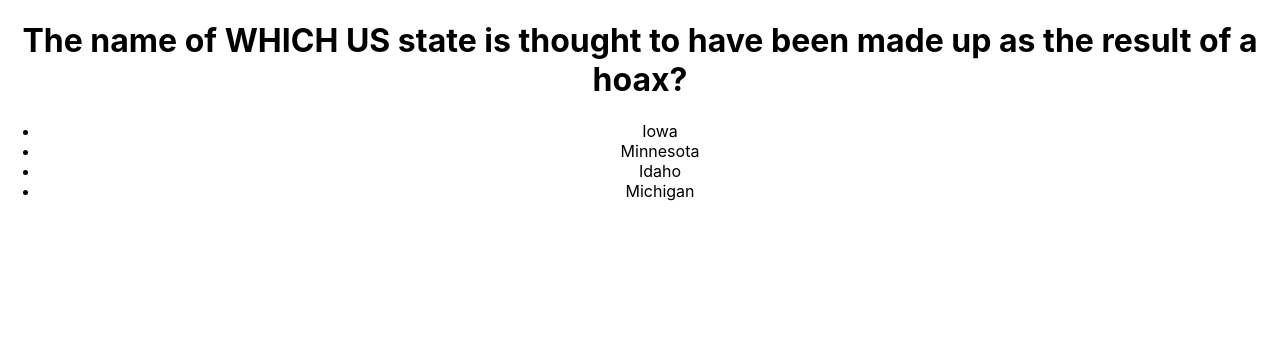
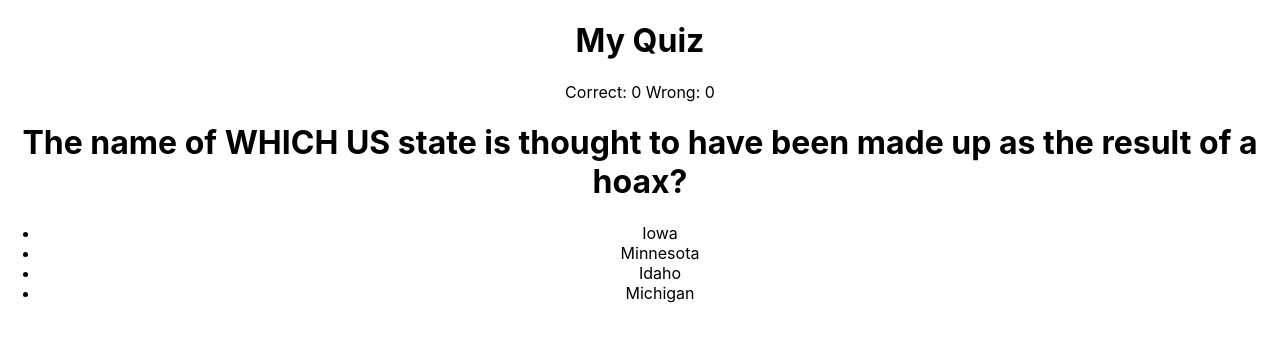
Before and after one commit to webbeast2019/react-trivia, a React (Create React App) app: page / in a window 1280 px wide. Both pictures are taken after a click on the button "Start". Shown: the top 340 px of the page. Built offline with nearby package versions, Linux system fonts and the light colour scheme.

Commit message:
add indications to header

```diff
--- a/src/App.tsx
+++ b/src/App.tsx
@@ -4,6 +4,7 @@ import {IQuestion} from './models/IQuestion';
 import Question from './components/Question';
 import StartPage from './components/StartPage';
 import SummaryPage from './components/SummaryPage';
+import Header from './components/Header';
 
 const questions: Array<IQuestion> = [
   {
@@ -72,8 +73,8 @@ class App extends React.Component<{}, IState> {
     console.log('answerIndex: ' + answerIndex, 'quizFinished: ' + quizFinished);
 
     this.setState({
-      correctAnswers:  (correctAnswer) ? s.correctAnswers + 1 : s.correctAnswers,
-      wrongAnswers:  (!correctAnswer) ? s.wrongAnswers + 1 : s.wrongAnswers,
+      correctAnswers: (correctAnswer) ? s.correctAnswers + 1 : s.correctAnswers,
+      wrongAnswers: (!correctAnswer) ? s.wrongAnswers + 1 : s.wrongAnswers,
       activeQuestion: (quizFinished) ? 0 : s.activeQuestion + 1,
       activeView: (quizFinished) ? ActiveView.summary : s.activeView
     })
@@ -94,9 +95,13 @@ class App extends React.Component<{}, IState> {
 
       case ActiveView.quiz:
         const q = this.getActiveQuestion();
-        view = <Question text={q.text}
-                         options={q.options}
-                         onNext={this.nextQuestion}/>;
+        view =
+          <div>
+            <Header correct={this.state.correctAnswers} wrong={this.state.wrongAnswers}/>
+            <Question text={q.text}
+                              options={q.options}
+                              onNext={this.nextQuestion}/>
+          </div>;
         break;
 
       case ActiveView.summary:
--- /dev/null
+++ b/src/components/Header.tsx
@@ -0,0 +1,18 @@
+import React from 'react';
+
+interface IProps {
+  correct: number;
+  wrong: number;
+}
+
+const Header: React.FC<IProps> = ({correct, wrong}) => {
+  return (
+    <div>
+      <h1>My Quiz</h1>
+      <p>Correct: {correct}  Wrong: {wrong}</p>
+    </div>
+  );
+};
+
+
+export default Header;
```
